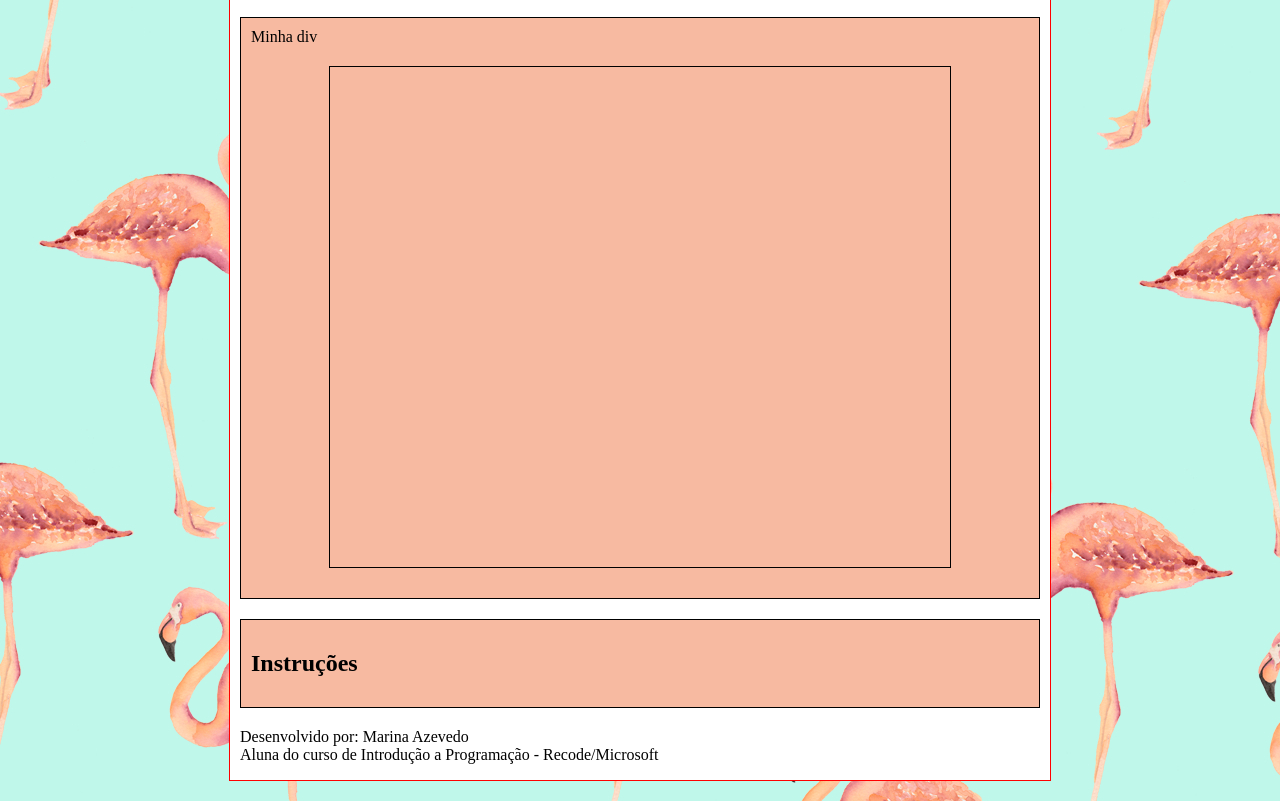
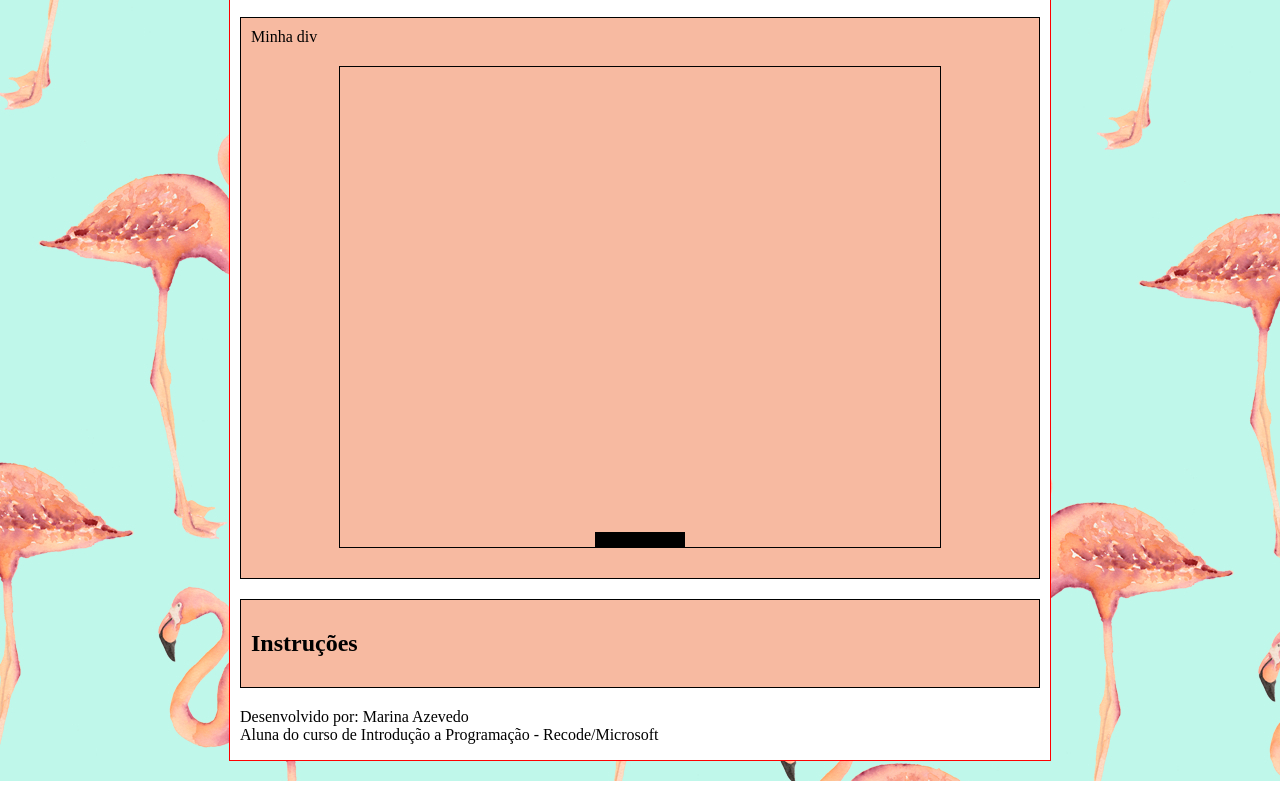
Before and after one commit to mazevedofs/JogoJavaScript, a plain HTML site: page Jogo/index.html in a window 1280 px wide. Shown: the part 76-877 px from the top of the page. Drawn offline with Linux system fonts and the light colour scheme.

Commit message:
aula 31/10

```diff
--- a/Jogo/index.html
+++ b/Jogo/index.html
@@ -51,7 +51,6 @@
         canvas {
             border: 1px solid black;
             margin: 20px auto 20px auto;
-            padding: 10px;
             display: block;
         }
     </style>
@@ -60,12 +59,40 @@
         var context;
         var canvasLargura;
         var canvasAltura;
+        var jogadorAltura, jogadorLargura, jogadorPosicaoX, jogadorPosicaoY;
+        var jogadorVelocidade;
+        var bolaRaio, bolaPosicaoX, bolaPosicaoY, bolaVelocidade;
 
         function inicializar() {
             canvas = document.getElementById("meuCanvas");
             context = canvas.getContext("2d");
             canvasLargura = canvas.width;
             canvasAltura = canvas.height;
+
+            jogadorAltura = 15;
+            jogadorLargura = 90;
+            jogadorPosicaoX = (canvasLargura - jogadorLargura) / 2;
+            jogadorPosicaoY = canvasAltura - jogadorAltura;
+            jogadorVelocidade = 20;
+
+            bolaRaio = 10;
+            bolaPosicaoX = canvasLargura / 2;
+            bolaPosicaoY = -bolaRaio;
+            bolaVelocidade = 5;
+
+            setInterval(gameLoop, 30);
+        }
+
+        function gameLoop(){
+            context.clearRect(0, 0, canvasLargura, canvasAltura);
+
+            context.beginPath();
+            context.arc(bolaPosicaoX, bolaPosicaoY, bolaRaio, 0, Math.PI * 2, true);
+            context.fill();
+
+            bolaPosicaoY += bolaVelocidade;
+
+            context.fillRect(jogadorPosicaoX, jogadorPosicaoY, jogadorLargura, jogadorAltura);
         }
 
     </script>
```
